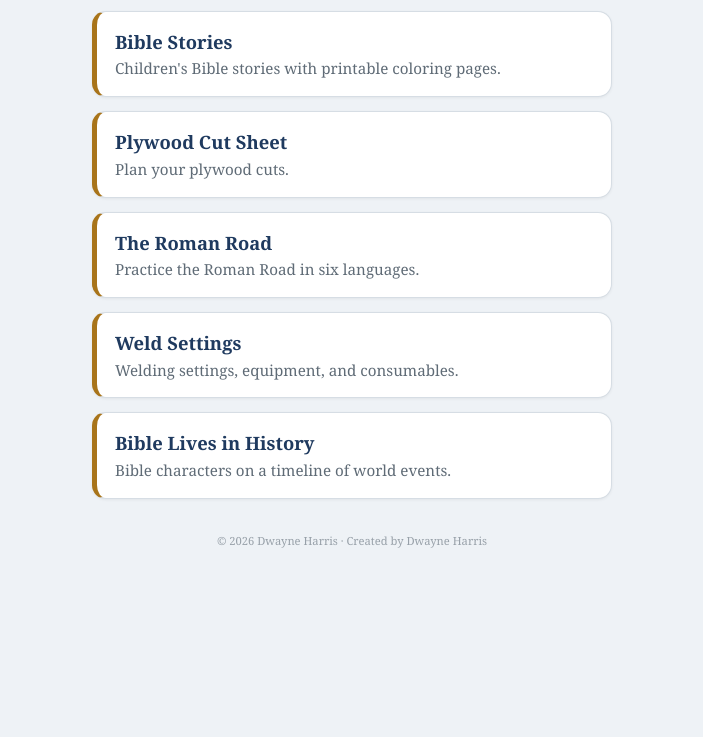
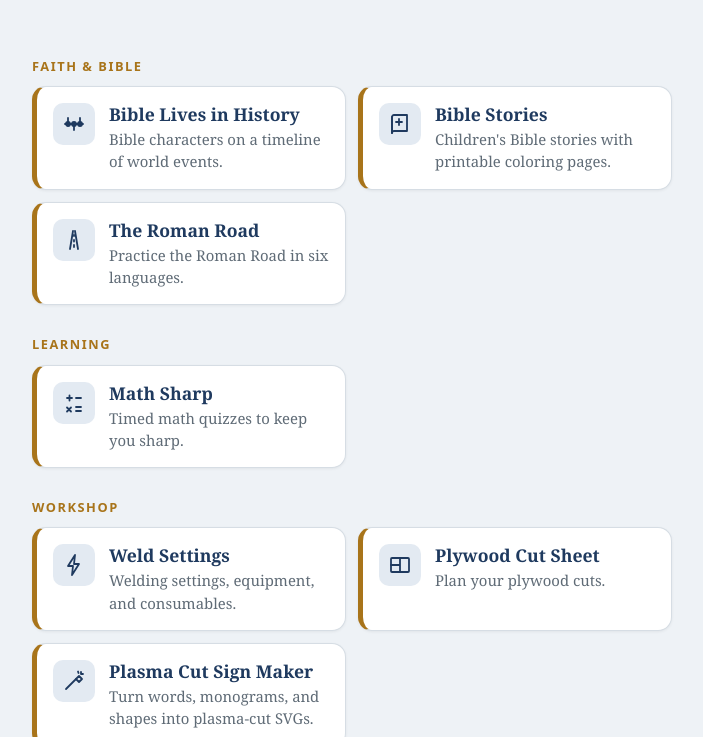
Before and after one commit to dharris75901/dwaynesapps, a plain HTML site: page index.html in a window 1280 px wide. Shown: the part 222-959 px from the top of the page, without its empty margins (288-991 px from the left). Before the commit the page ends 800 px from the top, so only its background shows below. Drawn offline with Linux system fonts and the light colour scheme.

Commit message:
Add files via upload

```diff
--- a/index.html
+++ b/index.html
@@ -4,36 +4,83 @@
 <meta charset="utf-8">
 <meta name="viewport" content="width=device-width, initial-scale=1, viewport-fit=cover">
 <meta name="theme-color" content="#1f3a5f">
+<meta name="description" content="Dwayne's Apps: simple, free tools for Bible study, learning, and the workshop.">
 <title>Dwayne's Apps</title>
 <style>
-:root{--bg:#eef2f6;--card:#fff;--ink:#1f2933;--mute:#5f6b76;--line:#d6dde4;--accent:#1f3a5f;--gold:#a8741a}
-@media (prefers-color-scheme:dark){:root{--bg:#121820;--card:#1a232e;--ink:#e8edf2;--mute:#9aa7b3;--line:#2c3a48;--accent:#8db4ea;--gold:#d9a94a}}
+:root{--bg:#eef2f6;--card:#fff;--ink:#1f2933;--mute:#5f6b76;--line:#d6dde4;--accent:#1f3a5f;--gold:#a8741a;--tint:#e3eaf2}
+@media (prefers-color-scheme:dark){:root{--bg:#121820;--card:#1a232e;--ink:#e8edf2;--mute:#9aa7b3;--line:#2c3a48;--accent:#8db4ea;--gold:#d9a94a;--tint:#223142}}
 *{box-sizing:border-box}
+html{-webkit-text-size-adjust:100%}
 body{margin:0;background:var(--bg);color:var(--ink);font:17px/1.5 Georgia,"Times New Roman",serif;padding:max(24px,env(safe-area-inset-top)) 16px max(24px,env(safe-area-inset-bottom))}
-main{max-width:520px;margin:0 auto}
-h1{font-size:1.7rem;margin:12px 0 4px;text-align:center;color:var(--accent)}
-.sub{text-align:center;color:var(--mute);margin:0 0 26px}
-.apps{display:grid;gap:14px}
-a.app{display:block;text-decoration:none;color:inherit;background:var(--card);border:1px solid var(--line);border-left:5px solid var(--gold);border-radius:14px;padding:16px 18px;min-height:64px;box-shadow:0 1px 3px rgba(0,0,0,.06)}
+main{max-width:640px;margin:0 auto}
+header{text-align:center;padding:18px 0 8px}
+.mark{width:56px;height:56px;margin:0 auto 10px;border-radius:14px;background:var(--accent);color:var(--bg);display:grid;place-items:center;font-size:1.6rem;font-weight:bold}
+h1{font-size:2rem;margin:0 0 6px;color:var(--accent);letter-spacing:.01em}
+.sub{color:var(--mute);margin:0 auto 28px;max-width:30em}
+h2{font-size:.8rem;text-transform:uppercase;letter-spacing:.12em;color:var(--gold);margin:30px 0 10px;font-family:system-ui,-apple-system,"Segoe UI",sans-serif;font-weight:600}
+.apps{display:grid;gap:12px}
+@media (min-width:600px){.apps{grid-template-columns:1fr 1fr}}
+a.app{display:flex;gap:14px;align-items:flex-start;text-decoration:none;color:inherit;background:var(--card);border:1px solid var(--line);border-left:5px solid var(--gold);border-radius:14px;padding:16px;min-height:72px;box-shadow:0 1px 3px rgba(0,0,0,.06);transition:border-color .15s,box-shadow .15s}
 a.app:hover,a.app:focus-visible{border-color:var(--accent);outline:none;box-shadow:0 0 0 3px color-mix(in srgb,var(--accent) 35%,transparent)}
 a.app:active{transform:scale(.99)}
-.app b{display:block;font-size:1.15rem;color:var(--accent)}
-.app span{display:block;color:var(--mute);font-size:.95rem;margin-top:2px}
-footer{margin-top:34px;text-align:center;font-size:.7rem;color:var(--mute);opacity:.6}
+.ic{flex:0 0 42px;height:42px;border-radius:10px;background:var(--tint);color:var(--accent);display:grid;place-items:center}
+.ic svg{width:24px;height:24px;fill:none;stroke:currentColor;stroke-width:1.8;stroke-linecap:round;stroke-linejoin:round}
+.app b{display:block;font-size:1.1rem;color:var(--accent);line-height:1.25}
+.app span{display:block;color:var(--mute);font-size:.93rem;margin-top:3px}
+.verse{margin:40px auto 0;text-align:center;color:var(--mute);font-style:italic;max-width:28em;font-size:.95rem}
+footer{margin-top:30px;text-align:center;font-size:.7rem;color:var(--mute);opacity:.6}
 </style>
 </head>
 <body>
 <main>
-<h1>Dwayne's Apps</h1>
-<p class="sub">Choose an app to open.</p>
-<nav class="apps" aria-label="Apps">
-<a class="app" href="/math/"><b>Math Sharp</b><span>Timed math quizzes to keep you sharp.</span></a>
-<a class="app" href="/biblestories/"><b>Bible Stories</b><span>Children's Bible stories with printable coloring pages.</span></a>
-<a class="app" href="/cutsheet/"><b>Plywood Cut Sheet</b><span>Plan your plywood cuts.</span></a>
-<a class="app" href="/romanroad/"><b>The Roman Road</b><span>Practice the Roman Road in six languages.</span></a>
-<a class="app" href="/weld/"><b>Weld Settings</b><span>Welding settings, equipment, and consumables.</span></a>
-<a class="app" href="/timeline/"><b>Bible Lives in History</b><span>Bible characters on a timeline of world events.</span></a>
+<header>
+  <div class="mark" aria-hidden="true">D</div>
+  <h1>Dwayne's Apps</h1>
+  <p class="sub">Simple tools for Bible study, staying sharp, and the workshop. Pick one to open.</p>
+</header>
+
+<h2>Faith &amp; Bible</h2>
+<nav class="apps" aria-label="Faith and Bible apps">
+  <a class="app" href="/timeline/">
+    <div class="ic"><svg viewBox="0 0 24 24"><path d="M3 12h18"/><circle cx="6" cy="12" r="2"/><circle cx="12" cy="12" r="2"/><circle cx="18" cy="12" r="2"/><path d="M6 6v4M12 14v4M18 6v4"/></svg></div>
+    <div><b>Bible Lives in History</b><span>Bible characters on a timeline of world events.</span></div>
+  </a>
+  <a class="app" href="/biblestories/">
+    <div class="ic"><svg viewBox="0 0 24 24"><path d="M4 5a2 2 0 0 1 2-2h13v16H6a2 2 0 0 0-2 2z"/><path d="M4 21V5M11 7v6M8 10h6"/></svg></div>
+    <div><b>Bible Stories</b><span>Children's Bible stories with printable coloring pages.</span></div>
+  </a>
+  <a class="app" href="/romanroad/">
+    <div class="ic"><svg viewBox="0 0 24 24"><path d="M8 21 11 3M16 21 13 3"/><path d="M12 7v1M12 12v1.5M12 17v2"/></svg></div>
+    <div><b>The Roman Road</b><span>Practice the Roman Road in six languages.</span></div>
+  </a>
 </nav>
+
+<h2>Learning</h2>
+<nav class="apps" aria-label="Learning apps">
+  <a class="app" href="/math/">
+    <div class="ic"><svg viewBox="0 0 24 24"><path d="M5 7h5M7.5 4.5v5M14 7h5M5 16.5l4 4M9 16.5l-4 4M14 16h5M14 20h5"/></svg></div>
+    <div><b>Math Sharp</b><span>Timed math quizzes to keep you sharp.</span></div>
+  </a>
+</nav>
+
+<h2>Workshop</h2>
+<nav class="apps" aria-label="Workshop apps">
+  <a class="app" href="/weld/">
+    <div class="ic"><svg viewBox="0 0 24 24"><path d="M13 2 6 13h5l-1 9 7-11h-5z"/></svg></div>
+    <div><b>Weld Settings</b><span>Welding settings, equipment, and consumables.</span></div>
+  </a>
+  <a class="app" href="/cutsheet/">
+    <div class="ic"><svg viewBox="0 0 24 24"><rect x="3" y="5" width="18" height="14" rx="1"/><path d="M12 5v14M3 12h9"/></svg></div>
+    <div><b>Plywood Cut Sheet</b><span>Plan your plywood cuts.</span></div>
+  </a>
+  <a class="app" href="/plasma/">
+    <div class="ic"><svg viewBox="0 0 24 24"><path d="M4 20 14 10"/><path d="M14 10l3-3 3 3-3 3z"/><path d="M19 3v2M21 5h-2M16 2.5l.5 1.5"/></svg></div>
+    <div><b>Plasma Cut Sign Maker</b><span>Turn words, monograms, and shapes into plasma-cut SVGs.</span></div>
+  </a>
+</nav>
+
+<p class="verse">"Whatsoever ye do, do it heartily, as to the Lord." — Colossians 3:23 (KJV)</p>
+
 <footer>&copy; 2026 Dwayne Harris &middot; Created by Dwayne Harris</footer>
 </main>
 </body>
```
